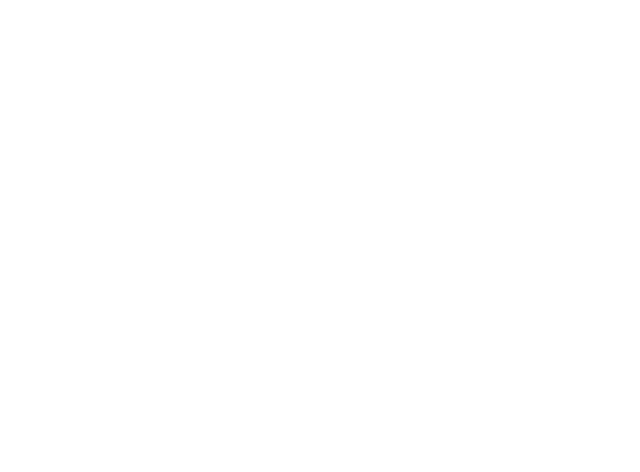
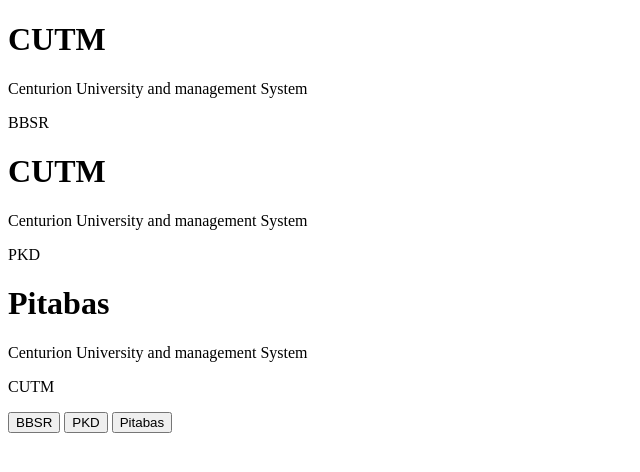
Before and after one commit to pitabasdev/target-100-project, a plain HTML site: page index.html in a window 1280 px wide. Shown: the whole page, without its empty margins (0-640 px from the left). Drawn offline with Linux system fonts and the light colour scheme.

Commit message:
Created button and div

```diff
--- a/index.html
+++ b/index.html
@@ -1,11 +1,39 @@
 <!DOCTYPE html>
 <html lang="en">
+
 <head>
     <meta charset="UTF-8">
     <meta name="viewport" content="width=device-width, initial-scale=1.0">
     <title>Tabs Headers</title>
+    <link rel="stylesheet" href="style.css">
 </head>
+
 <body>
+    <div class="cutm">
+        <h1>CUTM</h1>
+        <p>Centurion University and management System</p>
+        <p>BBSR</p>
+    </div>
+    <div class="cutm">
+        <h1>CUTM</h1>
+        <p>Centurion University and management System</p>
+        <p>PKD</p>
+    </div>
+    <div class="cutm">
+        <h1>Pitabas</h1>
+        <p>Centurion University and management System</p>
+        <p>CUTM</p>
+    </div>
 
+    <button class="name">
+        BBSR
+    </button>
+    <button class="name">
+        PKD
+    </button>
+    <button class="name">
+        Pitabas
+    </button>
 </body>
+
 </html>
```
